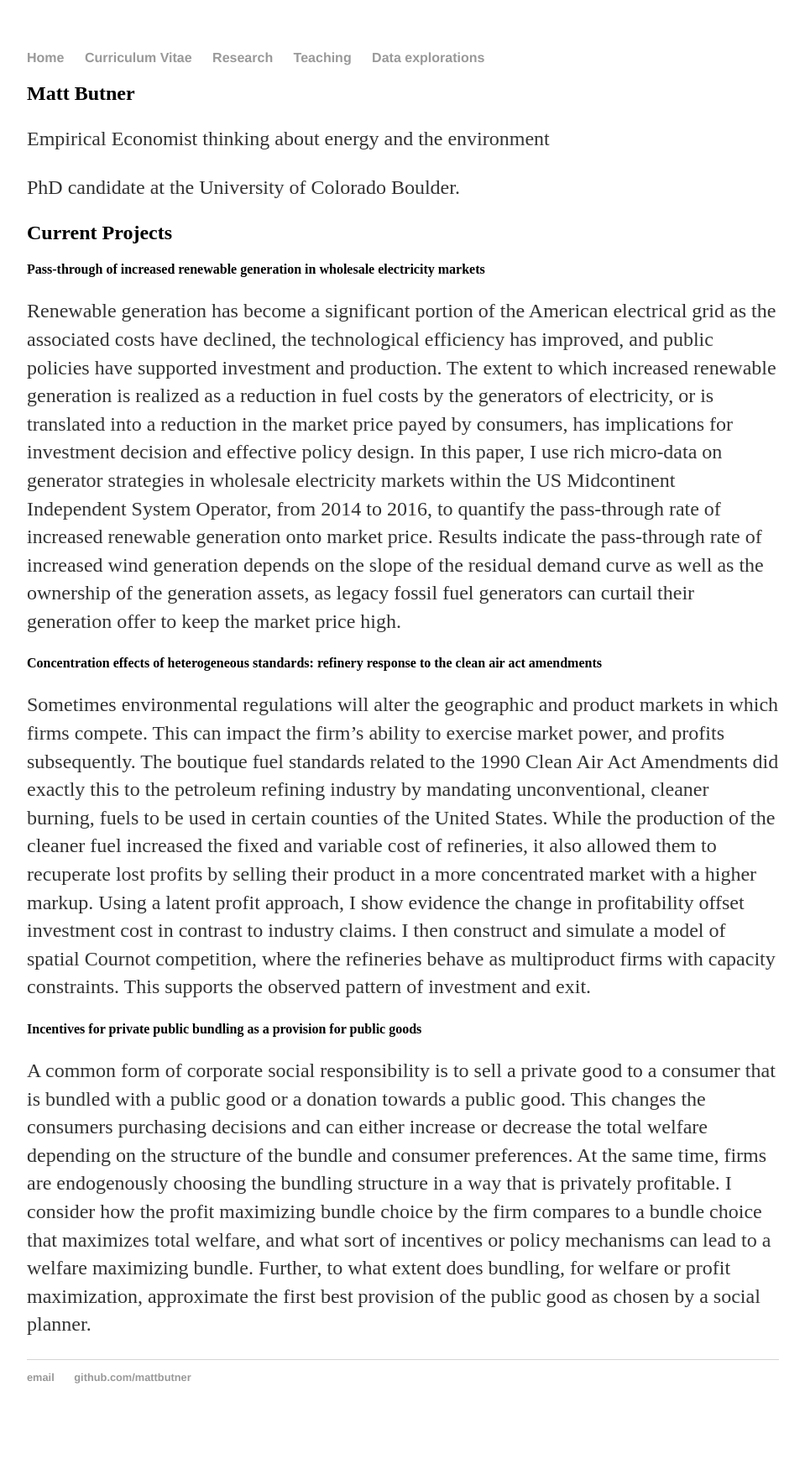
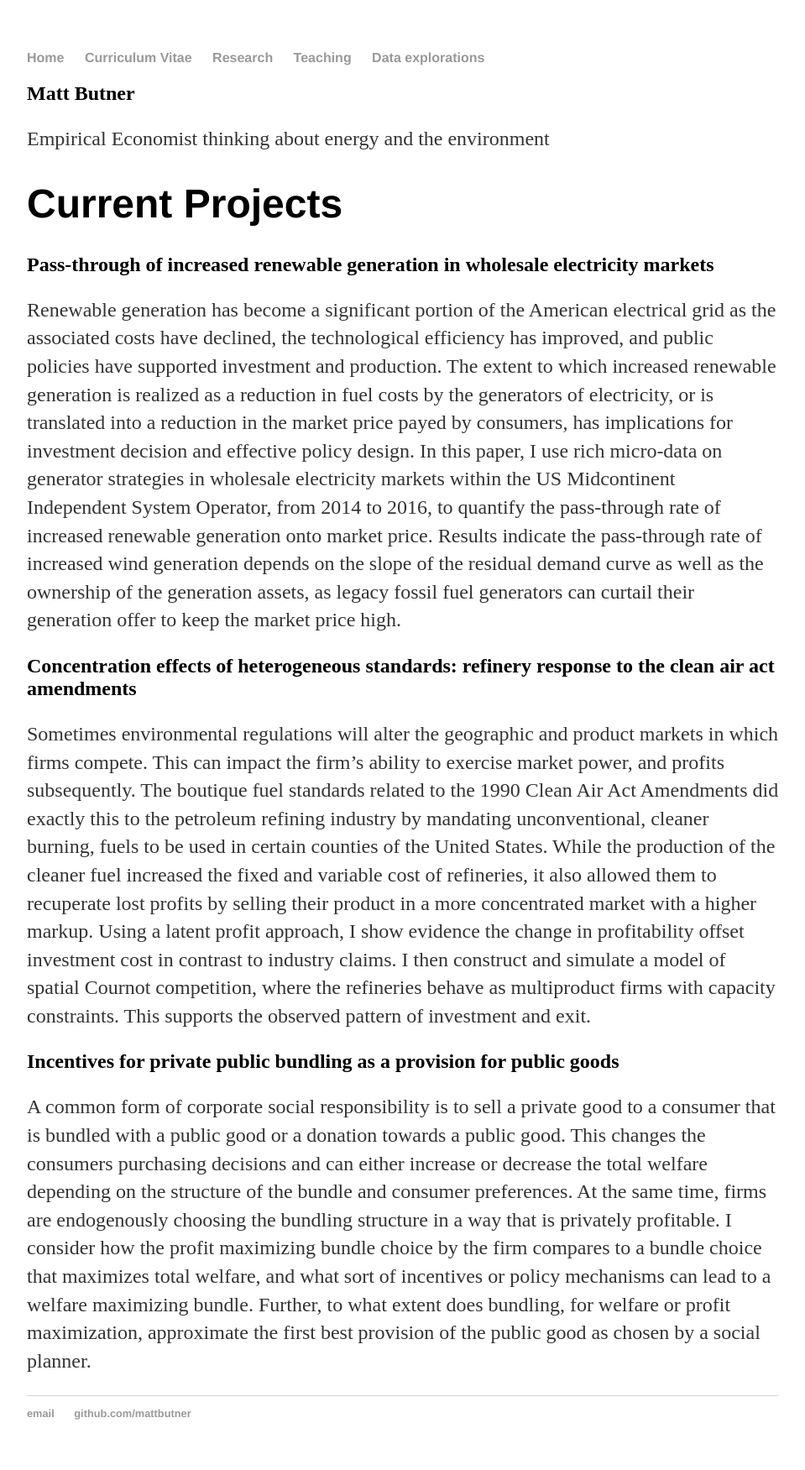
Before and after one commit to mattbutner/mattbutner.github.io, a Jekyll site: the page built from index.html, in a window 1280 px wide. Shown: the whole page at 84% size, without its empty margins (160-1119 px from the left). Built offline with Jekyll 4.4.1, drawn with Linux system fonts in a browser that asks for light colours; before the commit the page ends 1708 px from its top, so only the background shows below that.

Commit message:
Restart1

```diff
--- a/_layouts/default.html
+++ b/_layouts/default.html
@@ -24,8 +24,8 @@
 			<li><a href="/data_explorations">Data explorations</a></li>
     		</ul>
 		</nav>
-				<h2>Matt Butner </h2>
-				<p> Empirical Economist thinking about energy and the environment </p>
+		<h2>Matt Butner </h2>
+		<p> Empirical Economist thinking about energy and the environment </p>
 		<div class="container">
 			{{ content }}
 		</div><!-- /.container -->
--- a/index.html
+++ b/index.html
@@ -3,18 +3,16 @@ layout: default
 title: Matthew Ridge Butner
 ---
 <div class="blurb">
-	<p>PhD candidate at the University of Colorado Boulder. </p>
-
-	<h2>Current Projects</h2>
+	<h1>Current Projects</h1>
 
 	<!--Look into collapse bootstrap js -->
-	<h4>Pass-through of increased renewable generation in wholesale electricity markets </h4>
+	<h2>Pass-through of increased renewable generation in wholesale electricity markets </h2>
 	<p>Renewable generation has become a significant portion of the American electrical grid as the associated costs have declined, the technological efficiency has improved, and public policies have supported investment and production. The extent to which increased renewable generation is realized as a reduction in fuel costs by the generators of electricity, or is translated into a reduction in the market price payed by consumers, has implications for investment decision and effective policy design.  In this paper, I use rich micro-data on generator strategies in wholesale electricity markets within the US Midcontinent Independent System Operator, from 2014 to 2016, to quantify the pass-through rate of increased renewable generation onto market price. Results indicate the pass-through rate of increased wind generation depends on the slope of the residual demand curve as well as the ownership of the generation assets, as legacy fossil fuel generators can curtail their generation offer to keep the market price high.  </p>
 
 
-	<h4>Concentration effects of heterogeneous standards: refinery response to the clean air act amendments </h4>
+	<h2>Concentration effects of heterogeneous standards: refinery response to the clean air act amendments </h2>
 	<p>Sometimes environmental regulations will alter the geographic and product markets in which firms compete. This can impact the firm’s ability to exercise market power, and profits subsequently. The boutique fuel standards related to the 1990 Clean Air Act Amendments did exactly this to the petroleum refining industry by mandating unconventional, cleaner burning, fuels to be used in certain counties of the United States. While the production of the cleaner fuel increased the fixed and variable cost of refineries, it also allowed them to recuperate lost profits by selling their product in a more concentrated market with a higher markup. Using a latent profit approach, I show evidence the change in profitability offset investment cost in contrast to industry claims. I then construct and simulate a model of spatial Cournot competition, where the refineries behave as multiproduct firms with capacity constraints. This supports the observed pattern of investment and exit.</p>
 
-	<h4>Incentives for private public bundling as a provision for public goods</h4>
+	<h2>Incentives for private public bundling as a provision for public goods</h2>
 	<p>A common form of corporate social responsibility is to sell a private good to a consumer that is bundled with a public good or a donation towards a public good. This changes the consumers purchasing decisions and can either increase or decrease the total welfare depending on the structure of the bundle and consumer preferences. At the same time, firms are endogenously choosing the bundling structure in a way that is privately profitable. I consider how the profit maximizing bundle choice by the firm compares to a bundle choice that maximizes total welfare, and what sort of incentives or policy mechanisms can lead to a welfare maximizing bundle. Further, to what extent does bundling, for welfare or profit maximization, approximate the first best provision of the public good as chosen by a social planner. </p>
 </div><!-- /.blurb -->
```
Also changed, not shown: data_explorations/index.html (renamed from data_explorations.html), teaching/index.html (renamed from teaching.html), 1 other file.
